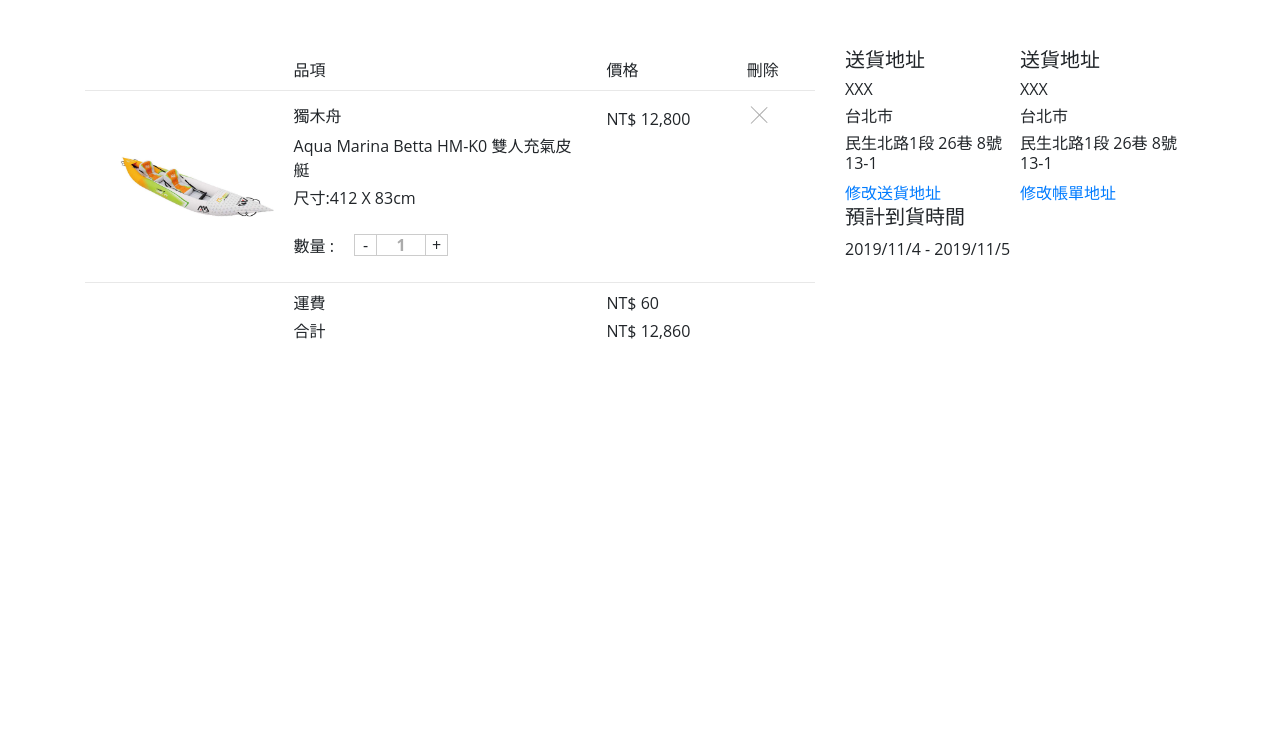
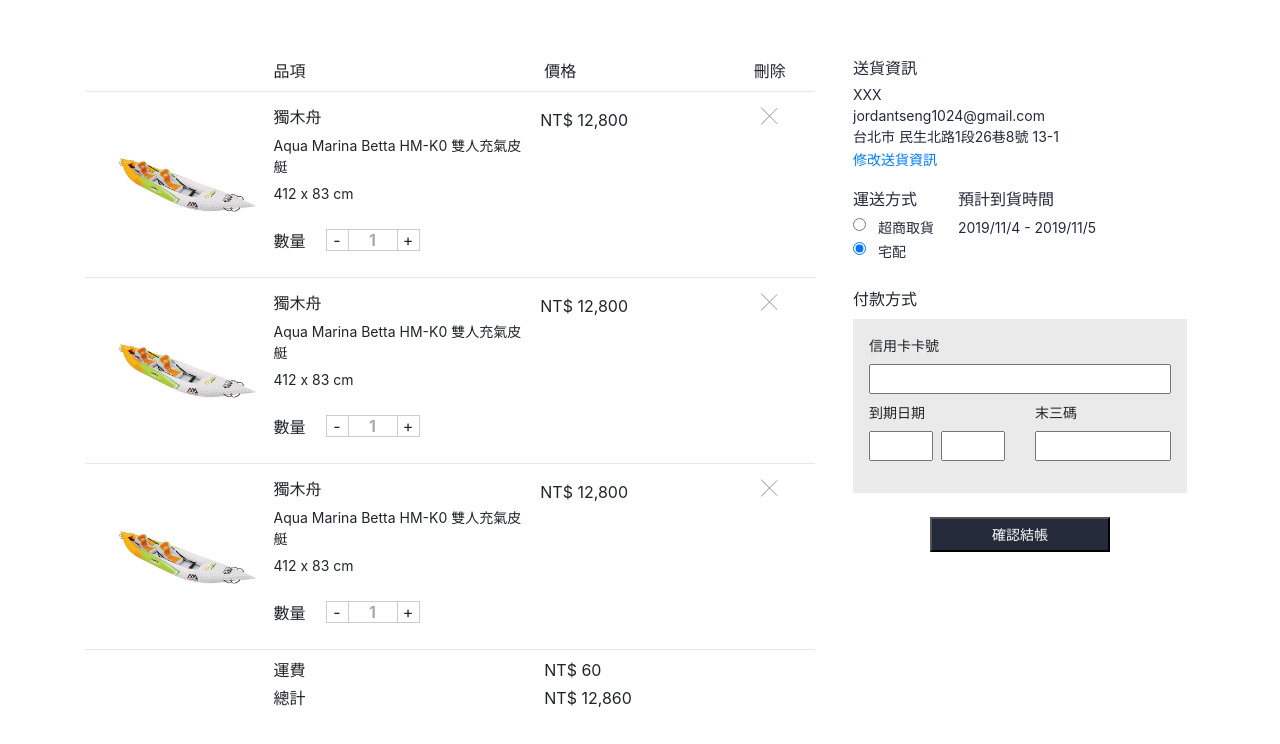
Before and after one commit to T-Bone1902/n66_dev, a React (Create React App) app: page / in a window 1280 px wide. Shown: the top 744 px of the page. Built offline with nearby package versions, Linux system fonts and the light colour scheme; the HTML template or start-up script is replaced by a standard one.

Commit message:
20191108

```diff
--- a/src/App.js
+++ b/src/App.js
@@ -3,7 +3,7 @@ import "bootstrap/dist/css/bootstrap.min.css";
 import NavBarHome from "./component/NavBar_home/NavBar_home";
 import CarouselHome from "./component/Carousel_home/CarouselHome";
 import FilterHome from "./component/Filter_home/FilterHome";
-import Login from "./component/Login/Login";
+// import Login from "./component/Login/Login";
 import NavBar from "./component/NavBar/NavBar";
 import MemberLeftMenu from "./component/member_left_menu/MemberLeftMenu";
 import MemberInfoList from "./component/Member_info_list/MemberInfoList";
--- a/src/component/NavBar_home/navbar_home.css
+++ b/src/component/NavBar_home/navbar_home.css
@@ -7,7 +7,7 @@ body {
   padding: 0 40px;
   background-color: transparent;
   -webkit-box-shadow: none;
-  box-shadow: none;
+          box-shadow: none;
   -webkit-transition: background-color .5s;
   transition: background-color .5s;
   position: absolute;
--- a/src/component/TripDesNav/TripDesNav.jsx
+++ b/src/component/TripDesNav/TripDesNav.jsx
@@ -1,5 +1,5 @@
 import React, { Component } from "react";
-import "./TripDesNav.scss";
+import "./TripDesNav.css";
 import N66navbarButton from "./N66navbar";
 import snowCity from "./images/snowcity.jpg";
 import { ReactComponent as Suede } from "./images/suede.svg";
@@ -18,9 +18,9 @@ class TripDesNav extends Component {
             <img src={snowCity} alt="snowCity" />
             <div className="backGroundImgCover"></div>
           </div>
-        <div className='patternBlue'>
+          <div className="patternBlue">
             <Suede className="TripDesNavLocationImg" />
-            <div className='patternBlueInside'>
+            <div className="patternBlueInside">
               <p>瑞士</p>
               <h1>斯德哥爾摩冬季</h1>
             </div>
--- a/src/component/checkOutContent/checkOutContent.css
+++ b/src/component/checkOutContent/checkOutContent.css
@@ -1,7 +1,11 @@
+.font-size-14 {
+  font-size: 14px;
+}
+
 .categories-container {
   width: 100%;
-  height: 15%;
-  border-bottom: 1px solid #E8E8E8;
+  height: 6.5%;
+  border-bottom: 1px solid #e8e8e8;
 }
 
 .categories-container .itemImg {
@@ -33,7 +37,7 @@
   text-align: center;
   border: 1px solid #ccc;
   cursor: pointer;
-  color: #ABABAB;
+  color: #ababab;
 }
 
 .minusBtn {
@@ -50,7 +54,7 @@
   height: 22px;
   width: 50px;
   border: 1px solid #ccc;
-  color: #ABABAB;
+  color: #ababab;
   font-weight: bold;
   margin: 0;
   padding: 0;
@@ -71,7 +75,7 @@
   height: 1px;
   -webkit-transform-origin: left;
           transform-origin: left;
-  background-color: #ABABAB;
+  background-color: #ababab;
   left: 0;
   pointer-events: none;
 }
@@ -87,4 +91,77 @@
   -webkit-transform: rotate(-45deg);
           transform: rotate(-45deg);
 }
+
+.orderDetail {
+  color: #242a3a;
+}
+
+.orderDetail label {
+  margin: 0;
+  width: 100%;
+  padding-left: 5px;
+}
+
+.orderDetail input {
+  margin-top: 3px;
+}
+
+.payment-container {
+  padding: 0.5rem 1rem 2rem 1rem;
+  background-color: #eaeaea;
+}
+
+.payment-container input {
+  width: 100%;
+}
+
+.payment-container label {
+  width: 100%;
+  text-align: left;
+  margin: 8px 0;
+}
+
+.payment-container .invalid-date {
+  width: 45%;
+  margin-right: 10px;
+}
+
+.payment-container .security-code {
+  width: 45%;
+  margin-left: auto;
+}
+
+.checkout-btn {
+  width: 100%;
+}
+
+.checkout-btn button {
+  margin-top: 1rem !important;
+  width: 180px;
+  height: 35px;
+  background-color: #242a3a;
+  color: #fff;
+  font-size: 14px;
+}
+
+@media (max-width: 992px) {
+  .categories-outer-container {
+    width: 100%;
+  }
+  .orderDetail {
+    display: -webkit-box;
+    display: -ms-flexbox;
+    display: flex;
+    border-top: 1px solid #e8e8e8;
+    border-bottom: 1px solid #e8e8e8;
+    padding: 1rem 0;
+  }
+  .orderDetail .time-method {
+    margin-left: 25px !important;
+    margin-top: 0.5rem !important;
+  }
+  .payment-container {
+    margin: 0.5rem 0rem !important;
+  }
+}
 /*# sourceMappingURL=checkOutContent.css.map */
--- a/src/component/checkOutContent/checkOutContent.jsx
+++ b/src/component/checkOutContent/checkOutContent.jsx
@@ -1,7 +1,7 @@
-import React from 'react';
-import { Container, Row, Col, Card, Form } from 'react-bootstrap';
+import React from "react";
+import { Container, Row, Col, Card, Form } from "react-bootstrap";
 
-import './checkOutContent.css'
+import "./checkOutContent.css";
 
 class CheckOutContent extends React.Component {
   constructor(props) {
@@ -10,36 +10,135 @@ class CheckOutContent extends React.Component {
   }
 
   render() {
-
     return (
-            <>
       <Container className="mt-5">
         <Row>
-                        <Col md={8}>
+          <Col className="categories-outer-container " lg={8}>
             <div className="categories-container d-flex">
               <div className="itemImg " style={{ flex: 2 }}></div>
-                                <div className="align-self-end mb-2 " style={{ flex: 3 }} >品項</div>
-                                <div className="align-self-end mb-2" style={{ flex: 1 }}>價格</div>
-                                <div className="align-self-end text-center mb-2" style={{ flex: 1 }}>刪除</div>
+              <div className="align-self-end mb-2 pl-2" style={{ flex: 3 }}>
+                品項
               </div>
-                            <div className="d-flex p-3" style={{ borderBottom: '1px solid #E8E8E8' }}>
+              <div className="align-self-end mb-2" style={{ flex: 2 }}>
+                價格
+              </div>
+              <div
+                className="align-self-end text-center mb-2"
+                style={{ flex: 1 }}
+              >
+                刪除
+              </div>
+            </div>
+            <div
+              className="d-flex p-3"
+              style={{ borderBottom: "1px solid #E8E8E8" }}
+            >
               <div className="itemImg d-flex" style={{ flex: 2 }}>
-                                    <Card.Img variant="top" src="http://localhost:3000/images/products/AquaMarinaBettaHM/AquaMarinaBettaHM.jpg" />
+                <Card.Img
+                  variant="top"
+                  src="http://localhost:3000/images/products/AquaMarinaBettaHM/AquaMarinaBettaHM.jpg"
+                />
               </div>
-                                <div className="mb-2" style={{ flex: 3 }} >
-                                    <h6 >獨木舟</h6>
-                                    <div className="title mb-1">Aqua Marina Betta HM-K0 雙人充氣皮艇</div>
-                                    <div className="mb-4">尺寸:
-                                        <span className="size">412 X 83cm</span>
+              <div className="mb-2" style={{ flex: 3 }}>
+                <h6>獨木舟</h6>
+                <div className="title mb-1 font-size-14">
+                  Aqua Marina Betta HM-K0 雙人充氣皮艇
+                </div>
+                <div className="mb-4">
+                  <span className="size font-size-14">412 x 83 cm</span>
                 </div>
                 <div className="d-flex ">
-                                        <span>數量 :</span>
-                                        <a className="qtyBtn minusBtn" role="button">-</a>
+                  <span>數量</span>
+                  <a className="qtyBtn minusBtn" role="button">
+                    -
+                  </a>
                   <input value="1" className="counter" type="text" />
-                                        <a className="qtyBtn plus" role="button">+</a>
+                  <a className="qtyBtn plus" role="button">
+                    +
+                  </a>
                 </div>
               </div>
-                                <div className="mb-2 pl-4" style={{ flex: 1 }}>NT$ 12,800</div>
+              <div className="mb-2 pl-2" style={{ flex: 2 }}>
+                NT$ 12,800
+              </div>
+              <div className="mb-2" style={{ flex: 1 }}>
+                <div className="deleteBtn ml-5">
+                  <div className="slash leftLine"></div>
+                  <div className="slash rightLine"></div>
+                </div>
+              </div>
+            </div>
+            <div
+              className="d-flex p-3"
+              style={{ borderBottom: "1px solid #E8E8E8" }}
+            >
+              <div className="itemImg d-flex" style={{ flex: 2 }}>
+                <Card.Img
+                  variant="top"
+                  src="http://localhost:3000/images/products/AquaMarinaBettaHM/AquaMarinaBettaHM.jpg"
+                />
+              </div>
+              <div className="mb-2" style={{ flex: 3 }}>
+                <h6>獨木舟</h6>
+                <div className="title mb-1 font-size-14">
+                  Aqua Marina Betta HM-K0 雙人充氣皮艇
+                </div>
+                <div className="mb-4">
+                  <span className="size font-size-14">412 x 83 cm</span>
+                </div>
+                <div className="d-flex ">
+                  <span>數量</span>
+                  <a className="qtyBtn minusBtn" role="button">
+                    -
+                  </a>
+                  <input value="1" className="counter" type="text" />
+                  <a className="qtyBtn plus" role="button">
+                    +
+                  </a>
+                </div>
+              </div>
+              <div className="mb-2 pl-2" style={{ flex: 2 }}>
+                NT$ 12,800
+              </div>
+              <div className="mb-2" style={{ flex: 1 }}>
+                <div className="deleteBtn ml-5">
+                  <div className="slash leftLine"></div>
+                  <div className="slash rightLine"></div>
+                </div>
+              </div>
+            </div>
+            <div
+              className="d-flex p-3"
+              style={{ borderBottom: "1px solid #E8E8E8" }}
+            >
+              <div className="itemImg d-flex" style={{ flex: 2 }}>
+                <Card.Img
+                  variant="top"
+                  src="http://localhost:3000/images/products/AquaMarinaBettaHM/AquaMarinaBettaHM.jpg"
+                />
+              </div>
+              <div className="mb-2" style={{ flex: 3 }}>
+                <h6>獨木舟</h6>
+                <div className="title mb-1 font-size-14">
+                  Aqua Marina Betta HM-K0 雙人充氣皮艇
+                </div>
+                <div className="mb-4">
+                  <span className="size font-size-14">412 x 83 cm</span>
+                </div>
+                <div className="d-flex ">
+                  <span>數量</span>
+                  <a className="qtyBtn minusBtn" role="button">
+                    -
+                  </a>
+                  <input value="1" className="counter" type="text" />
+                  <a className="qtyBtn plus" role="button">
+                    +
+                  </a>
+                </div>
+              </div>
+              <div className="mb-2 pl-2" style={{ flex: 2 }}>
+                NT$ 12,800
+              </div>
               <div className="mb-2" style={{ flex: 1 }}>
                 <div className="deleteBtn ml-5">
                   <div className="slash leftLine"></div>
@@ -48,80 +147,114 @@ class CheckOutContent extends React.Component {
               </div>
             </div>
 
-                            <div className="d-flex mt-2">
+            <div className="d-flex mt-2 ">
               <div style={{ flex: 2 }}></div>
-                                <div style={{ flex: 3 }}>運費</div>
-                                <div style={{ flex: 1 }}>NT$ 60</div>
+              <div className="pl-2" style={{ flex: 3 }}>
+                運費
+              </div>
+              <div style={{ flex: 2 }}>NT$ 60</div>
               <div style={{ flex: 1 }}></div>
             </div>
-                            <div className="d-flex mt-1">
+            <div className="d-flex mt-1 mb-4">
               <div style={{ flex: 2 }}></div>
-                                <div style={{ flex: 3 }}>合計</div>
-                                <div style={{ flex: 1 }}>NT$ 12,860</div>
+              <div className="pl-2" style={{ flex: 3 }}>
+                總計
+              </div>
+              <div style={{ flex: 2 }}>NT$ 12,860</div>
               <div style={{ flex: 1 }}></div>
             </div>
+          </Col>
 
-
-                            {/* <div className="cartItem">
-                                <div className="itemImg">
-                                    <Card.Img variant="top" src="http://localhost:3000/images/products/AquaMarinaBettaHM/AquaMarinaBettaHM.jpg" />
+          <Col className="orderDetail-container" lg={4}>
+            <form>
+              <div className="orderDetail ">
+                <div className="m-2">
+                  <div className="mb-1">送貨資訊</div>
+                  <div className="font-size-14">XXX</div>
+                  <div className="font-size-14">jordantseng1024@gmail.com</div>
+                  <div className="font-size-14">
+                    台北市 民生北路1段26巷8號 13-1
                   </div>
-                                <Card.Body>
-                                    <div className="d-flex w-100 flex-column align-items-start">
-                                        <h6>
-                                            獨木舟
-                                            <div className="price">
-                                                12,800
+                  <a className="font-size-14" href="#7">
+                    修改送貨資訊
+                  </a>
                 </div>
-
-                                            <div className="deleteBtn">
-                                                <div className="slash leftLine"></div>
-                                                <div className="slash rightLine"></div>
-                                            </div>
-                                        </h6>
-                                        <div className="title">Aqua Marina Betta HM-K0 雙人充氣皮艇</div>
-                                        <span>尺寸:  <span className="size">412 X 83cm</span></span>
-
+                <div className="m-2 mt-3 d-flex time-method">
                   <div>
-                                            <span>
-                                                數量 :
-                                        </span>
-                                            <a className="qtyBtn minusBtn" role="button">-</a>
-                                            <input value="1" className="counter" type="text" />
-                                            <a className="qtyBtn plus" role="button">+</a>
-                                        </div>
-                                    </div>
-                                </Card.Body>
-                            </div> */}
-
-
-                        </Col>
-                        <Col md={4} >
-                            <div className="orderDetail">
-                                <div className="d-flex">
+                    <div className="mb-1">運送方式</div>
+                    <div class="form-check">
                       <div>
-                                        <h5>送貨地址</h5>
-                                        <h6>XXX</h6>
-                                        <h6>台北市</h6>
-                                        <h6>民生北路1段 26巷 8號 13-1</h6>
-                                        <a href="#7">修改送貨地址</a>
-                                        <h5>預計到貨時間</h5>
-                                        <span>2019/11/4 - 2019/11/5</span>
+                        <input
+                          class="form-check-input"
+                          type="radio"
+                          name="exampleRadios"
+                          id="exampleRadios1"
+                          value="option1"
+                          checked
+                        ></input>
+                        <label
+                          class="form-check-label text-left font-size-14"
+                          for="exampleRadios1"
+                        >
+                          超商取貨
+                        </label>
                       </div>
                       <div>
-                                        <h5>送貨地址</h5>
-                                        <h6>XXX</h6>
-                                        <h6>台北市</h6>
-                                        <h6>民生北路1段 26巷 8號 13-1</h6>
-                                        <a href="#7">修改帳單地址</a>
+                        <input
+                          class="form-check-input"
+                          type="radio"
+                          name="exampleRadios"
+                          id="exampleRadios1"
+                          value="option1"
+                          checked
+                        ></input>
 
+                        <label
+                          class="form-check-label text-left font-size-14"
+                          for="exampleRadios1"
+                        >
+                          宅配
+                        </label>
                       </div>
                     </div>
                   </div>
+                  <div className="ml-4">
+                    <div className="mb-1">預計到貨時間</div>
+                    <span className="font-size-14">2019/11/4 - 2019/11/5</span>
+                  </div>
+                </div>
+              </div>
+              <div className="m-2 mt-4">付款方式</div>
+              <div className="payment-container m-2 mt-1">
+                <label className="font-size-14" htmlFor="">
+                  信用卡卡號
+                </label>
+                <input type="text" />
+                <div className="d-flex">
+                  <div className="invalid-date ">
+                    <label className="font-size-14" htmlFor="">
+                      到期日期
+                    </label>
+                    <div className="d-flex">
+                      <input className="mr-2" type="text" />
+                      <input type="text" />
+                    </div>
+                  </div>
+                  <div className="security-code ">
+                    <label className="font-size-14" htmlFor="">
+                      末三碼
+                    </label>
+                    <input type="text" />
+                  </div>
+                </div>
+              </div>
+              <div className="checkout-btn d-flex">
+                <button className="m-auto">確認結帳</button>
+              </div>
+            </form>
           </Col>
         </Row>
       </Container>
-            </>
     );
   }
 }
--- a/src/component/checkOutContent/checkOutContent.scss
+++ b/src/component/checkOutContent/checkOutContent.scss
@@ -1,26 +1,29 @@
-$primaryColor: #242A3A;
-$secColor: #96DAF0;
+$primaryColor: #242a3a;
+$secColor: #96daf0;
+//common
+.font-size-14 {
+  font-size: 14px;
+}
 
-.categories-container{
-
-    width:100%;
-    height:15%;
-    border-bottom: 1px solid #E8E8E8;
-    .itemImg{
+//
+.categories-container {
+  width: 100%;
+  height: 6.5%;
+  border-bottom: 1px solid #e8e8e8;
+  .itemImg {
     width: 145px;
     height: 100%;
-
   }
 }
 
-.itemImg img{
+.itemImg img {
   width: 80%;
   height: 80%;
   object-fit: contain;
-    margin:auto;
+  margin: auto;
 }
 
-  .qtyBtn{
+.qtyBtn {
   display: flex;
   justify-content: center;
   align-items: center;
@@ -30,28 +33,28 @@ $secColor: #96DAF0;
   text-align: center;
   border: 1px solid #ccc;
   cursor: pointer;
-                color: #ABABAB;
+  color: #ababab;
 }
 
-            .minusBtn{
+.minusBtn {
   margin-left: 20px;
   border-right: none;
 }
 
-            .plus{
+.plus {
   border-left: none;
 }
-                .counter{
+.counter {
   text-align: center;
   height: 22px;
   width: 50px;
   border: 1px solid #ccc;
-                color: #ABABAB;
+  color: #ababab;
   font-weight: bold;
-                margin:0;
-                padding:0;
+  margin: 0;
+  padding: 0;
 }
-.deleteBtn{
+.deleteBtn {
   position: relative;
 
   width: 16px;
@@ -60,145 +63,87 @@ $secColor: #96DAF0;
   box-sizing: content-box;
   cursor: pointer;
 
-                .slash{
+  .slash {
     position: absolute;
     width: 23px;
     height: 1px;
     transform-origin: left;
-                    background-color: #ABABAB;
+    background-color: #ababab;
     left: 0;
     pointer-events: none;
   }
 
-                .leftLine{
+  .leftLine {
     top: -1px;
     transform: rotate(45deg);
-
   }
 
-                .rightLine{
+  .rightLine {
     bottom: -1px;
     transform: rotate(-45deg);
   }
 }
 
+.orderDetail {
+  color: #242a3a;
+  label {
+    margin: 0;
+    width: 100%;
+    padding-left: 5px;
+  }
+  input {
+    margin-top: 3px;
+  }
+}
 
+.payment-container {
+  padding: 0.5rem 1rem 2rem 1rem;
+  background-color: #eaeaea;
+  input {
+    width: 100%;
+  }
+  label {
+    width: 100%;
+    text-align: left;
+    margin: 8px 0;
+  }
+  .invalid-date {
+    width: 45%;
+    margin-right: 10px;
+  }
+  .security-code {
+    width: 45%;
+    margin-left: auto;
+  }
+}
 
-//
+.checkout-btn {
+  width: 100%;
+  button {
+    margin-top: 1rem !important;
+    width: 180px;
+    height: 35px;
+    background-color: #242a3a;
+    color: #fff;
+    font-size: 14px;
+  }
+}
 
-
-
-// .cartItem{
-//     display: flex !important;
-//     align-items: center;
-//     flex-wrap: nowrap;
-//     flex-grow: 0;
-//     margin: 0 0 15px 0;
-
-//     .itemImg{
-//         width: 156px;
-//         height: 156px;
-
-//         img{
-//             width: 100%;
-//             height: 100%;
-//             object-fit: contain;
-//         }
-//     }
-
-//     .card-body{
-//         display: flex;
-//         width: 100%;
-//         padding: 20px 0 0 20px;
-
-//         h6{
-//             width: 100%;
-//             color: $secColor;
-//             display: flex;
-//             align-items: center;
-
-//             .price{
-//                 color: $primaryColor;
-//                 margin: 0 0 0 50%;
-//             }
-
-//             .deleteBtn{
-//                 position: relative;
-//                 margin-left: auto;
-//                 width: 16px;
-//                 height: 16px;
-//                 border: 1px solid #ABABAB;
-//                 box-sizing: content-box;
-//                 cursor: pointer;
-
-//                 .slash{
-//                     position: absolute;
-//                     width: 23px;
-//                     height: 1px;
-//                     transform-origin: left;
-//                     background-color: #ABABAB;
-//                     left: 0;
-//                     pointer-events: none;
-//                 }
-
-//                 .leftLine{
-//                     top: -1px;
-//                     transform: rotate(45deg);
-
-//                 }
-
-//                 .rightLine{
-//                     bottom: -1px;
-//                     transform: rotate(-45deg);
-//                 }
-//             }
-//         }
-
-//         .title{
-//             font-size: 1.2rem;
-//             font-weight: bold;
-//         }
-
-//         .size{
-//             margin-left: 20px;
-//         }
-
-//         div{
-//             display: flex;
-//             justify-content: start;
-//             align-items: center;
-
-
-//             .counter{
-//                 text-align: center;
-//                 height: 22px;
-//                 width: 50px;
-//                 border: 1px solid #ccc;
-//                 color: #ABABAB;
-//                 font-weight: bold;
-//             }
-
-//             .qtyBtn{
-//                 display: flex;
-//                 justify-content: center;
-//                 align-items: center;
-//                 width: 22px;
-//                 height: 22px;
-//                 font-size: 1rem;
-//                 text-align: center;
-//                 border: 1px solid #ccc;
-//                 cursor: pointer;
-//                 color: #ABABAB;
-//             }
-
-//             .minusBtn{
-//                 margin-left: 20px;
-//                 border-right: none;
-//             }
-
-//             .plus{
-//                 border-left: none;
-//             }
-//         }
-//     }
-// }
+@media (max-width: 992px) {
+  .categories-outer-container {
+    width: 100%;
+  }
+  .orderDetail {
+    display: flex;
+    border-top: 1px solid rgb(232, 232, 232);
+    border-bottom: 1px solid rgb(232, 232, 232);
+    padding: 1rem 0;
+    .time-method {
+      margin-left: 25px !important;
+      margin-top: 0.5rem !important;
+    }
+  }
+  .payment-container {
+    margin: 0.5rem 0rem !important;
+  }
+}
```
Also changed, not shown: src/component/TripDesNav/N66navbar.jsx (+53 -56 lines), 1 other file (tests, documents, lock files or other folders). Lines whose indentation alone changed are shown as unchanged.
